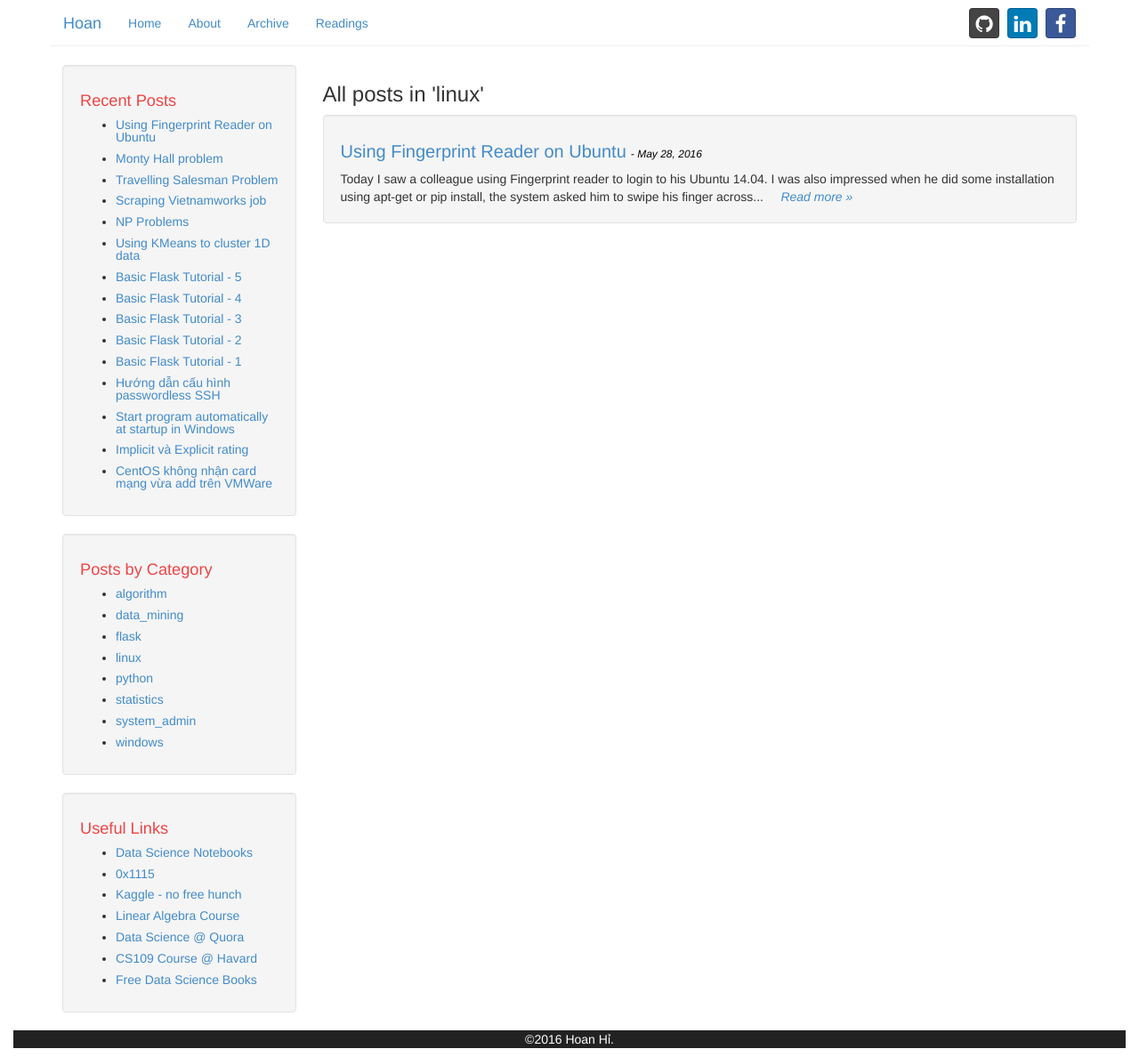
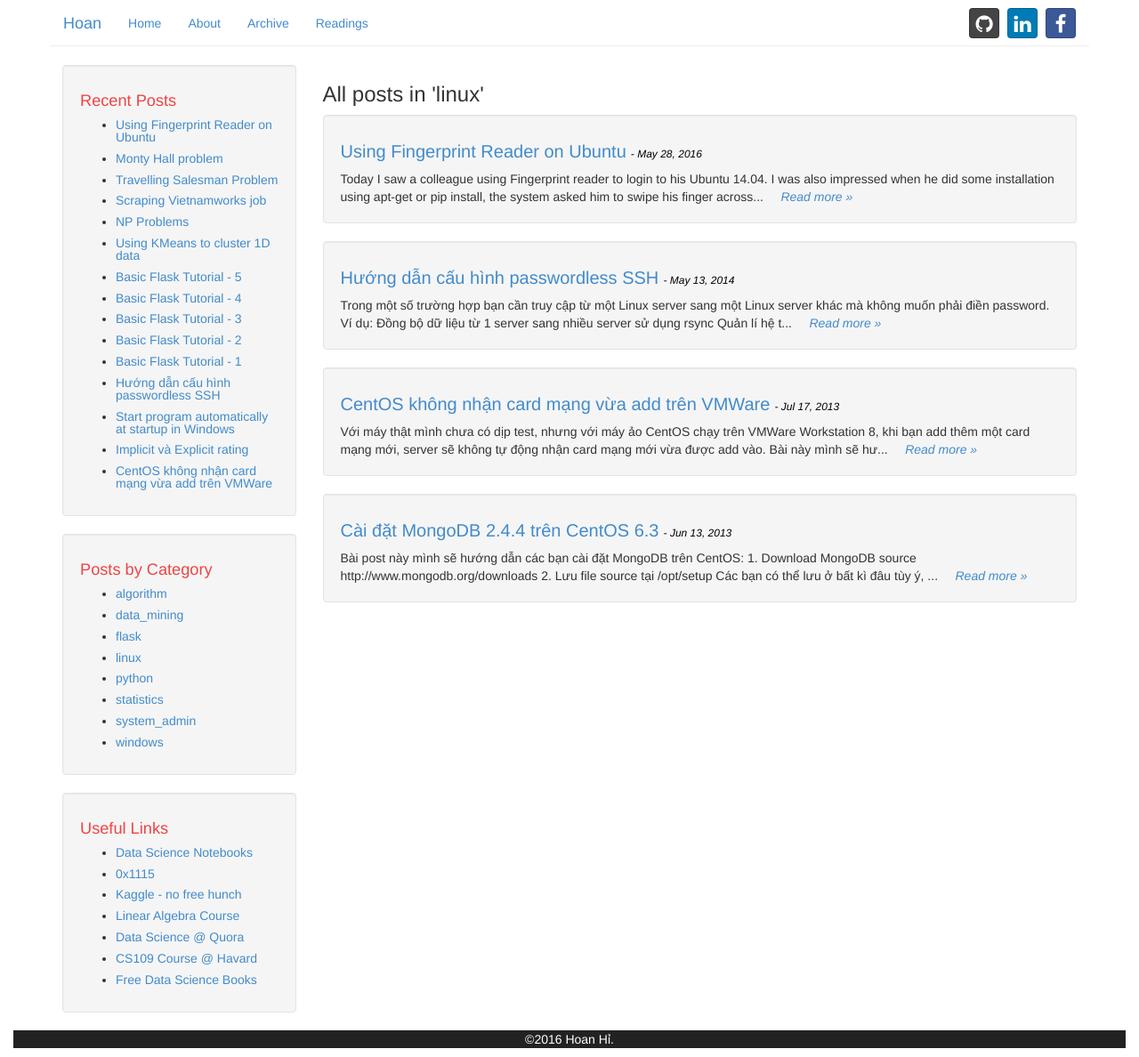
Before and after one commit to hoanvu/hoanvu.github.io, a Jekyll site: the page built from category/linux/index.html, in a window 1280 px wide. Shown: the whole page at 89% size. Built offline with Jekyll 4.4.1, drawn with Linux system fonts in a browser that asks for light colours.

Commit message:
update category for some posts

```diff
--- a/_posts/2013-06-13-cai-dat-mongodb-2-4-4-tren-centos-6-3.md
+++ b/_posts/2013-06-13-cai-dat-mongodb-2-4-4-tren-centos-6-3.md
@@ -2,7 +2,7 @@
 layout: post
 title: "Cài đặt MongoDB 2.4.4 trên CentOS 6.3"
 date: 2013-06-13 11:58:20 +0700
-categories: system_admin
+categories: system_admin linux
 tags: system_admin mongodb
 ---
 
--- a/_posts/2013-07-17-centos-khong-nhan-card-mang-vua-add-tren-centos.md
+++ b/_posts/2013-07-17-centos-khong-nhan-card-mang-vua-add-tren-centos.md
@@ -2,7 +2,7 @@
 layout: post
 title: "CentOS không nhận card mạng vừa add trên VMWare"
 date: 2013-07-17 11:58:20 +0700
-categories: system_admin
+categories: system_admin linux
 tags: system_admin network centos
 ---
 
--- a/_posts/2014-05-13-huong-dan-cau-hinh-passwordless-ssh.md
+++ b/_posts/2014-05-13-huong-dan-cau-hinh-passwordless-ssh.md
@@ -2,7 +2,7 @@
 layout: post
 title: "Hướng dẫn cấu hình passwordless SSH"
 date: 2014-05-13 10:20:20 +0700
-categories: system_admin
+categories: system_admin linux
 tags: system_admin passwordless_ssh
 ---
 
```
